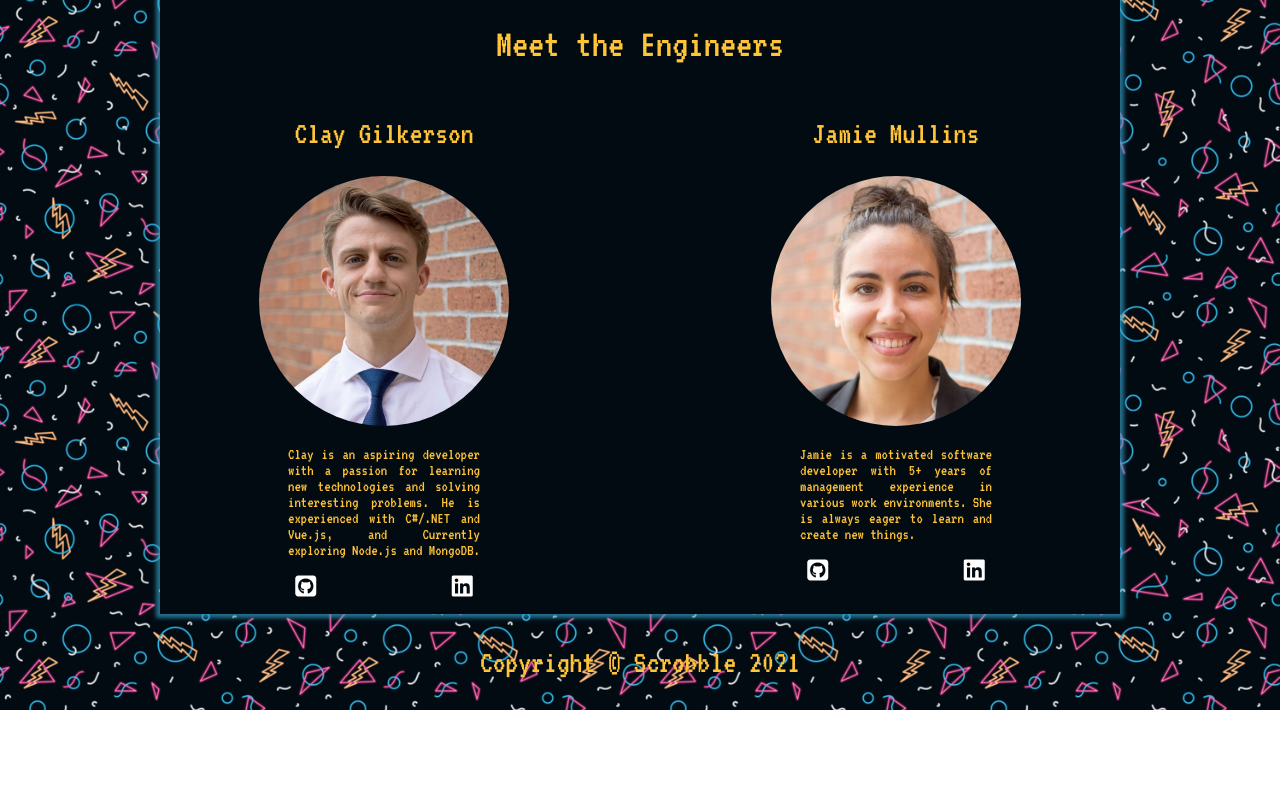
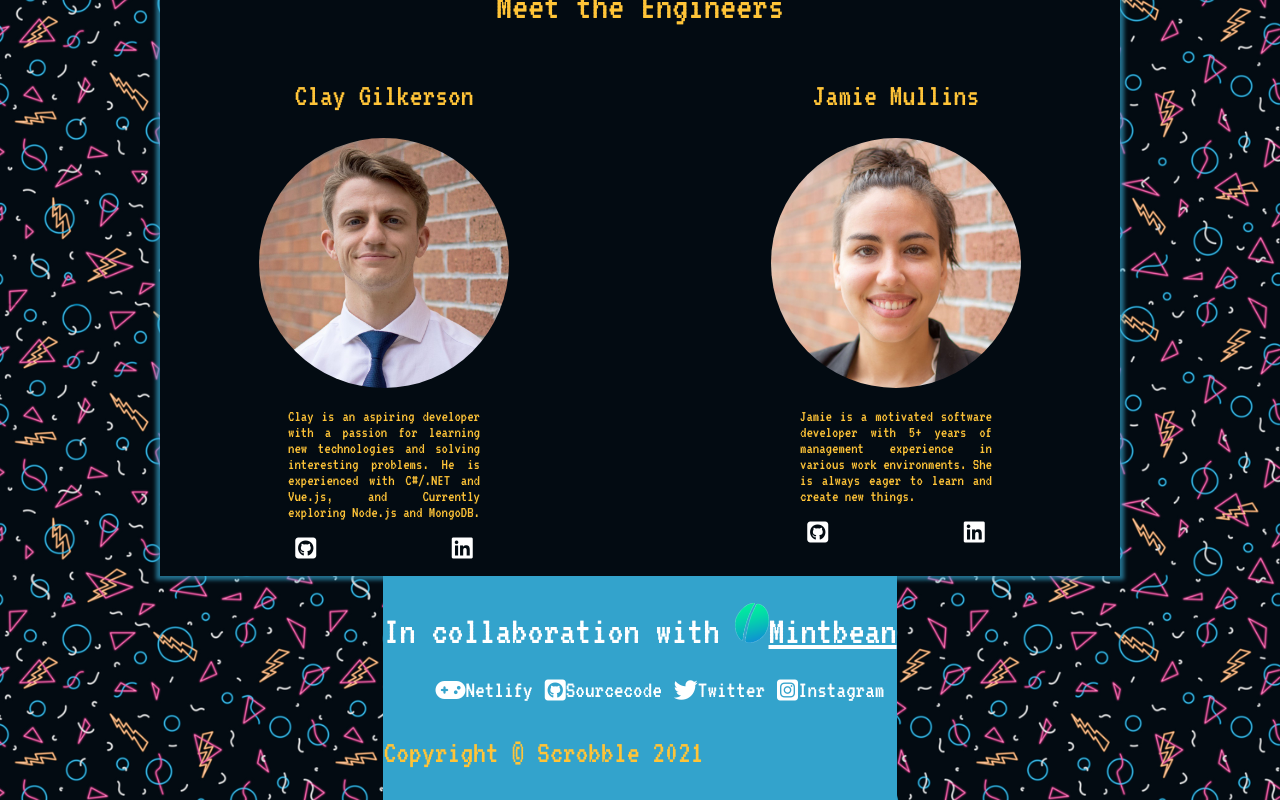
Before and after one commit to claygilk/Hackathon, a Vue app in the folder vue/hackathon-game/: page / in a window 1280 px wide. Shown: the part 1052-1852 px from the top of the page. Before the commit the page ends 1762 px from the top, so only its background shows below. Built offline with nearby package versions, Linux system fonts and the light colour scheme.

Commit message:
footer stuff

```diff
--- a/vue/hackathon-game/src/views/Home.vue
+++ b/vue/hackathon-game/src/views/Home.vue
@@ -24,7 +24,7 @@
           <h3>
             The back end consists of a REST API built with Node.js/Express that can perform read and write operations on a MongoDB database. The database is only used to keep track of high scores. This Express server was containerized with Docker and hosted on Google Cloud Run. We used Node.js, Express, and MongoDB because it was quick to set up and easy to deploy.
           </h3>
-          <h3>In collaboration with <a href="https://mintbean.io/meets?sort=upcoming"><u>Mintbean</u></a></h3>
+
         </div>
       </div>
       <div>
@@ -46,8 +46,8 @@
           <img class="jamie-pic" src="../assets/jamiesamazingheadshot.jpg">
           <p class="jamiep">Jamie is a motivated software developer with 5+ years of management experience in various work environments. She is always eager to learn and create new things.</p>
           <ul class="social-links">
-            <li><i class="fab fa-github-square"></i><a href="https://github.com/jamiemullins1"></a></li>
-            <li><i class="fab fa-linkedin"></i><a href="www.linkedin.com/in/jamie-mullins"></a></li>
+            <li><a href="https://github.com/jamiemullins1"><i class="fab fa-github-square"></i></a></li>
+            <li><a href="www.linkedin.com/in/jamie-mullins"><i class="fab fa-linkedin"></i></a></li>
           </ul>
         </div>
 
@@ -56,17 +56,19 @@
       </div>
 
     </div>
-    <footer>
-
+    <footer class="footer">
+      <div>
+      <h1>In collaboration with <a href="https://mintbean.io/meets?sort=upcoming"><img class="mintbean-logo" src="../assets/mintbean.png"><u>Mintbean</u></a></h1>
+      <div>
+        <ul class="footer-links">
+          <li><a href="https://pensive-minsky-873ba7.netlify.app/"><i class="fas fa-gamepad"></i></a>Netlify</li>
+          <li><a href="https://github.com/claygilk/Hackathon"><i class="fab fa-github-square"></i></a>Sourcecode</li>
+          <li><a href="https://twitter.com"><i class="fab fa-twitter"></i></a>Twitter</li>
+          <li><a href="https://www.instagram.com"><i class="fab fa-instagram-square"></i></a>Instagram</li>
+        </ul>
+      </div>
       <p>Copyright © Scrobble 2021</p>
-      <!-- <div>
-        <ul class="footer-links">
-          <li><i class="fab fa-linkedin"></i><a href="https://www.linkedin.com"></a></li>
-          <li><i class="fab fa-github-square"></i><a href="https://github.com"></a></li>
-          <li><i class="fab fa-twitter"></i><a href="https://twitter.com"></a></li>
-          <li><i class="fab fa-instagram-square"></i><a href="https://www.instagram.com"></a></li>
-        </ul>
-      </div> -->
+      </div>
     </footer>
   </div>
 
@@ -173,7 +175,14 @@ div.profile>div{
 
 .footer-links{
   display: flex;
-  justify-content: space-between;
+  justify-content: space-evenly;
+}
 
+.mintbean-logo{
+  height: 40px;
+}
+
+.footer{
+  background-color: #33a3cc;
 }
 </style>
```
Also changed, not shown: vue/hackathon-game/src/assets/mintbean.png (added).
